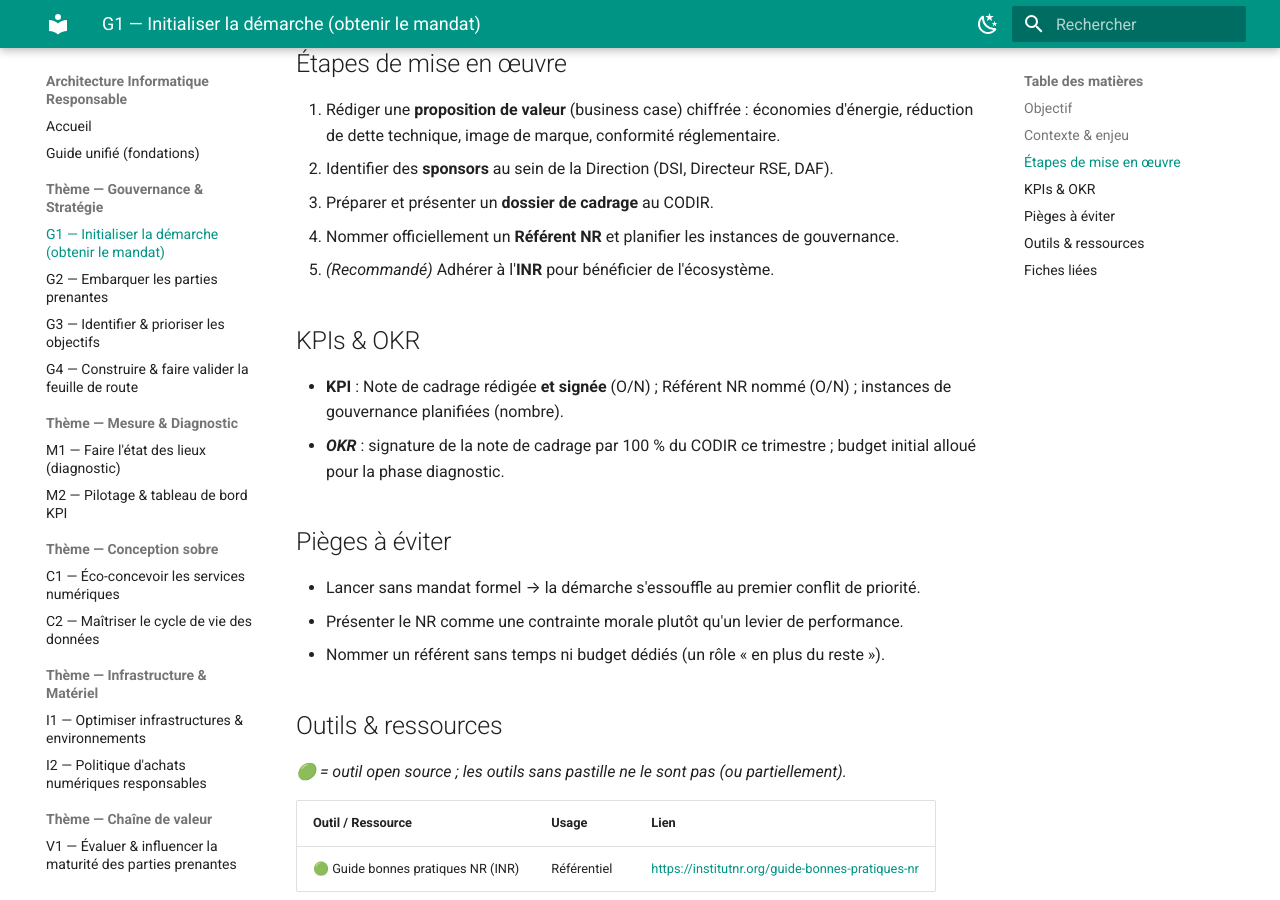
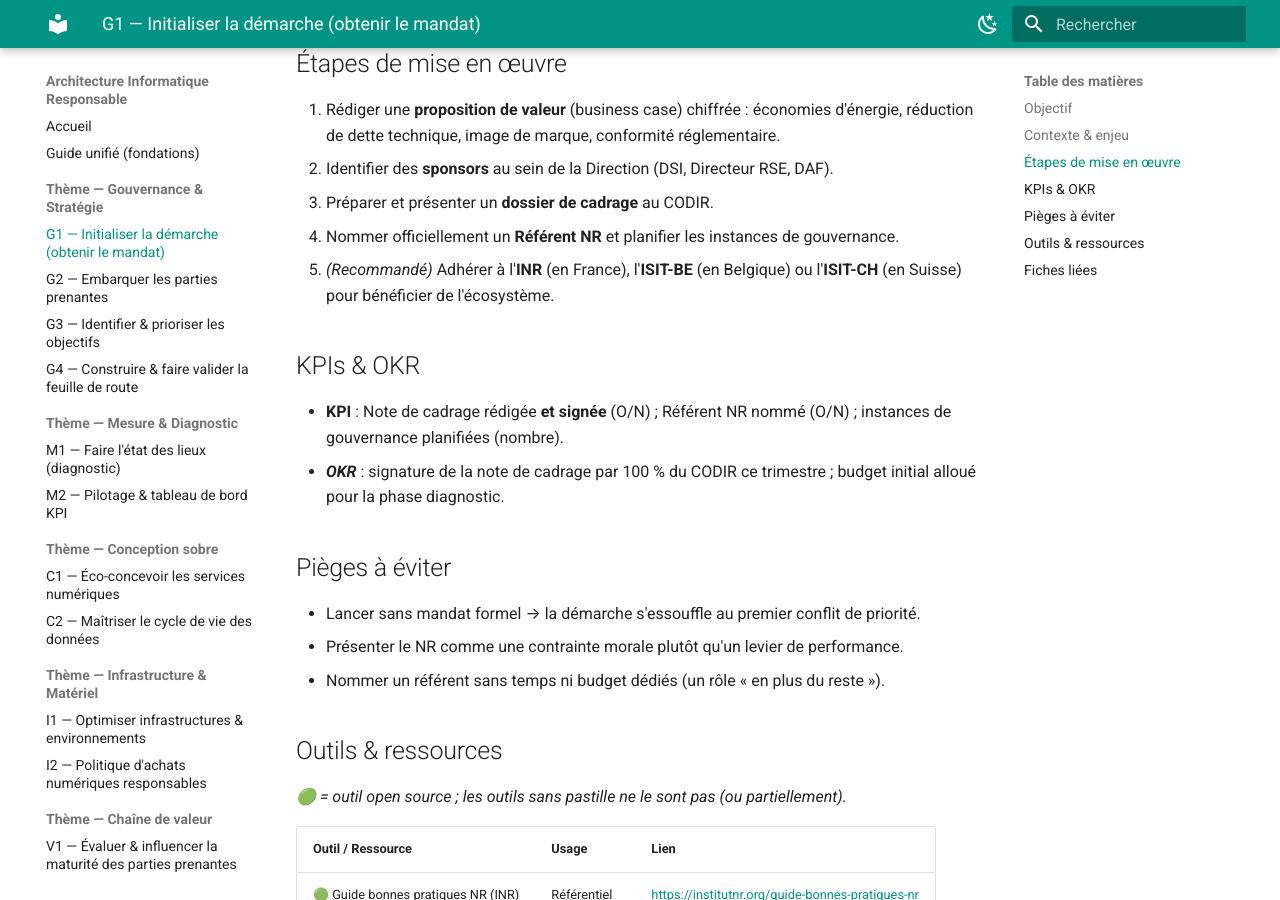
Before and after one commit to Institut-du-Numerique-Responsable/BP-AIR, an MkDocs documentation site: the page built from docs/fiches/G1-mandat.md, in a window 1280 px wide and 900 px high, scrolled down 509 px. Built offline with MkDocs 1.6.1 and Material for MkDocs 9.7.7, drawn with Linux system fonts in a browser that asks for light colours.

Commit message:
Update G1-mandat.md
add ISIT-BE et ISIT-CH

```diff
--- a/docs/fiches/G1-mandat.md
+++ b/docs/fiches/G1-mandat.md
@@ -29,7 +29,7 @@ On ne gouverne bien qu'à plusieurs : le NR exige un soutien « descendant » (d
 2. Identifier des **sponsors** au sein de la Direction (DSI, Directeur RSE, DAF).
 3. Préparer et présenter un **dossier de cadrage** au CODIR.
 4. Nommer officiellement un **Référent NR** et planifier les instances de gouvernance.
-5. *(Recommandé)* Adhérer à l'**INR** pour bénéficier de l'écosystème.
+5. *(Recommandé)* Adhérer à l'**INR** (en France), l'**ISIT-BE** (en Belgique) ou l'**ISIT-CH** (en Suisse) pour bénéficier de l'écosystème.
 
 ## KPIs & OKR
 
```
